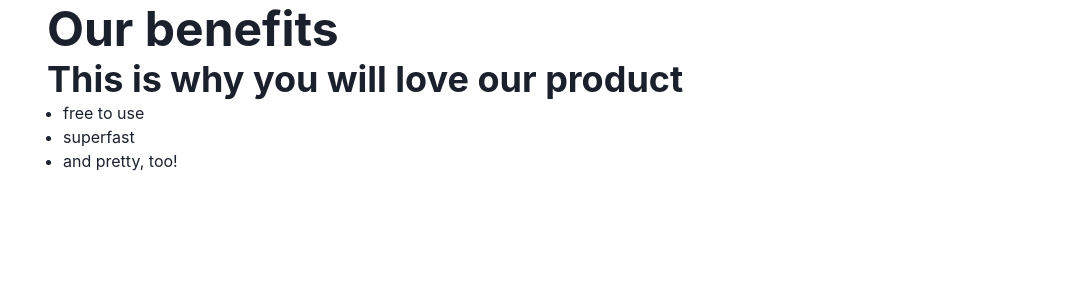
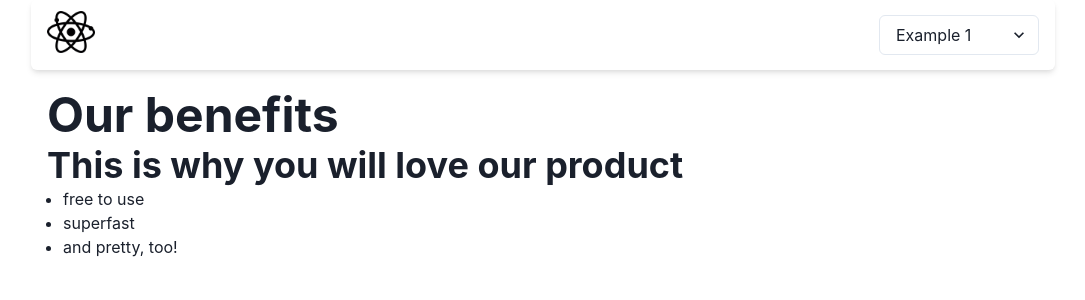
Before and after one commit to jaisharx/conversional-challenge, a Next.js app: page / in a window 1280 px wide. Shown: the top 300 px of the page, without its empty margins (97-1182 px from the left). Built offline with nearby package versions, Linux system fonts and the light colour scheme.

Commit message:
adding navbar

```diff
--- a/pages/index.jsx
+++ b/pages/index.jsx
@@ -1,5 +1,9 @@
 import Example1 from 'data/data.json';
 import Example2 from 'data/data2.json';
+
+import { Container } from '@chakra-ui/react';
+import { useState } from 'react';
+import Navbar from 'components/navbar';
 
 import ModalComponent from 'components/ModalComponent';
 import BoxComponent from 'components/BoxComponent';
@@ -10,9 +14,15 @@ import LinkComponent from 'components/LinkComponent';
 import ListComponent from 'components/ListComponent';
 import ParagraphComponent from 'components/ParagraphComponent';
 import traverseData from 'utils/traverseData';
-import { Container, Heading, HStack } from '@chakra-ui/react';
+
+function getExampleDataFromKey(key, allExamples) {
+    if (key === 'Example1') return allExamples[0];
+    if (key === 'Example2') return allExamples[1];
+}
 
 export default function HomePage() {
+    const [selectedExample, setSelectedExample] = useState('Example1');
+
     const allComps = [
         ModalComponent,
         BoxComponent,
@@ -24,10 +34,19 @@ export default function HomePage() {
         ParagraphComponent,
     ];
 
+    const allExamples = [Example1, Example2];
+
     return (
         <>
-            <Container maxW="container.lg">
-                {traverseData(Example1, allComps)}
+            <Navbar
+                selectedExample={selectedExample}
+                setSelectedExample={setSelectedExample}
+            />
+            <Container maxW="container.lg" mt="4">
+                {traverseData(
+                    getExampleDataFromKey(selectedExample, allExamples),
+                    allComps
+                )}
             </Container>
         </>
     );
```
